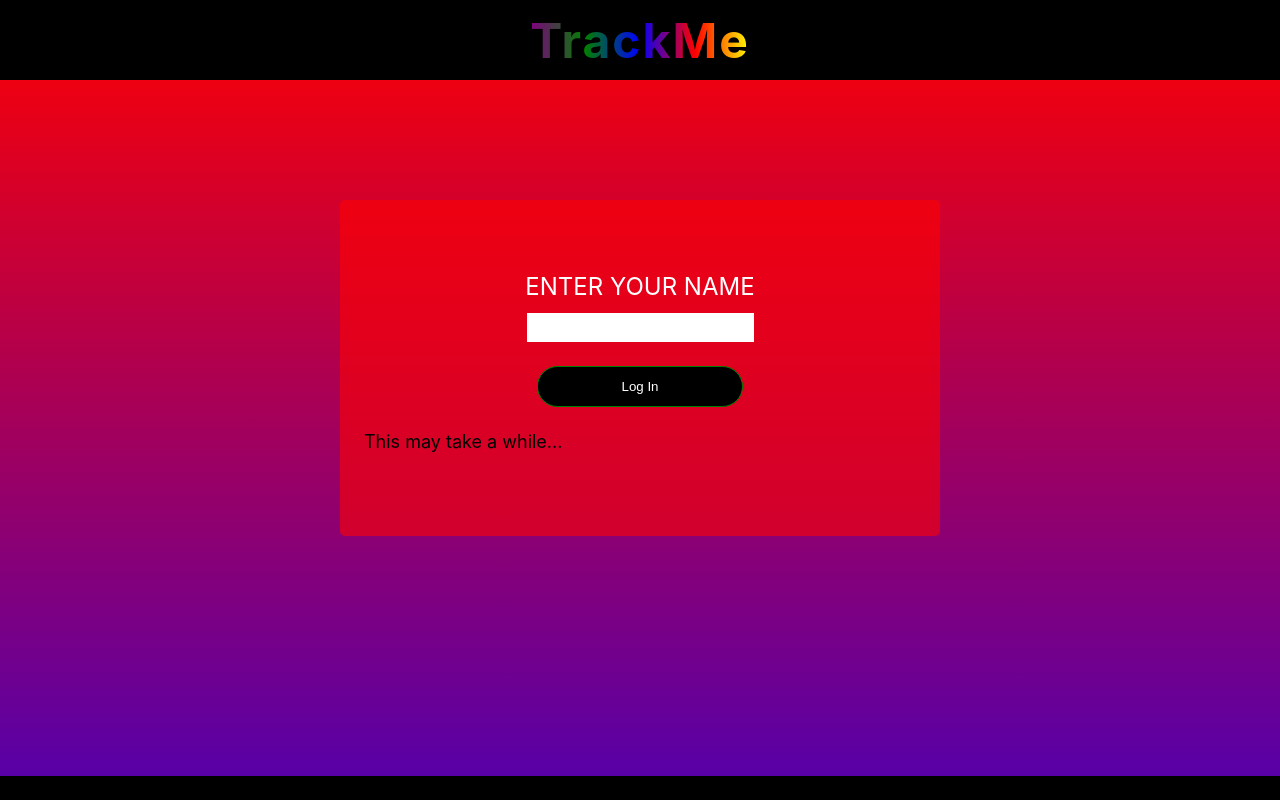
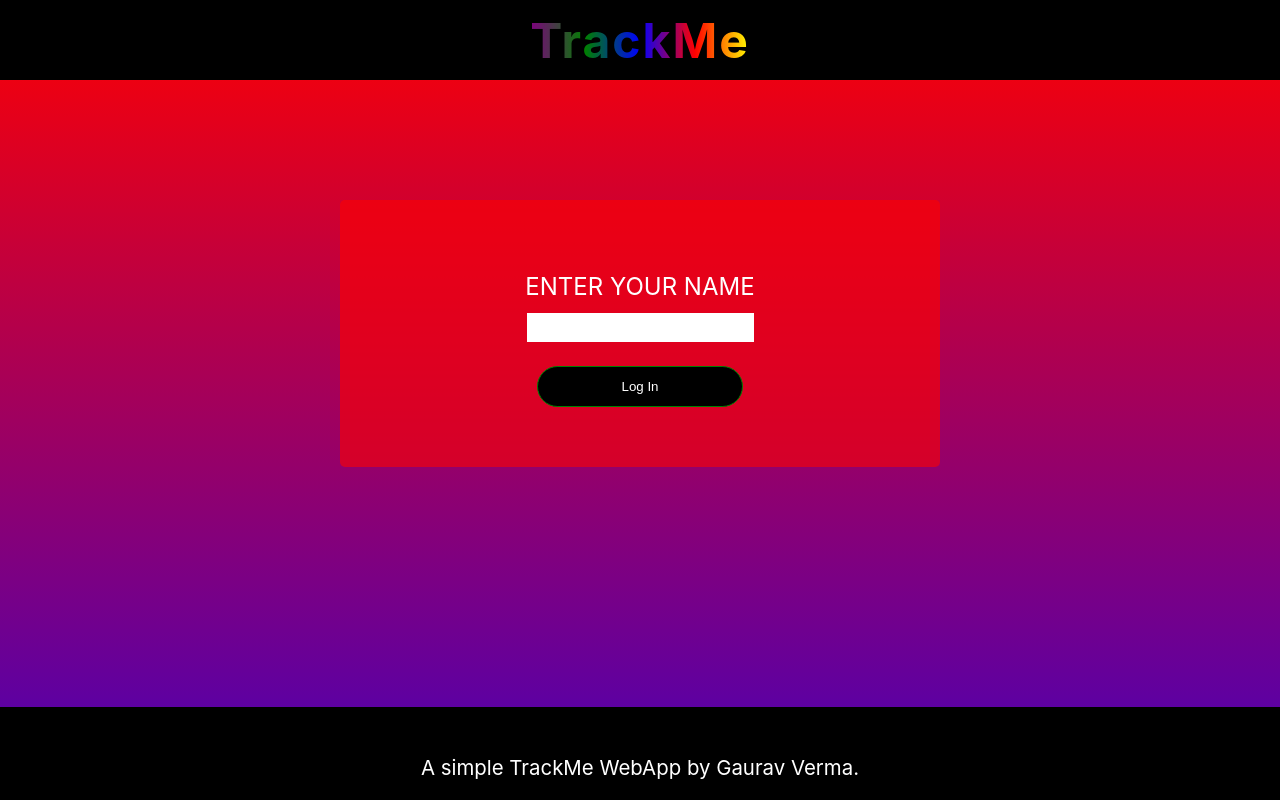
Before and after one commit to Gaurav-Verma07/Project3_GeoAPI, a React (Create React App) app: page / in a window 1280 px wide. Shown: the top 800 px of the page. Built offline with nearby package versions, Linux system fonts and the light colour scheme.

Commit message:
useState() hook in form

```diff
--- a/src/Components/Main/Main.js
+++ b/src/Components/Main/Main.js
@@ -31,7 +31,7 @@ const Main = () => {
           <label htmlFor="name">Enter your name</label>
           <input type="text" name="name" id="name" required />
           <button>Log In</button>
-          {true && (
+          {wait && (
             <p className={classes["input__popup"]}>This may take a while...</p>
           )}
         </form>
```
